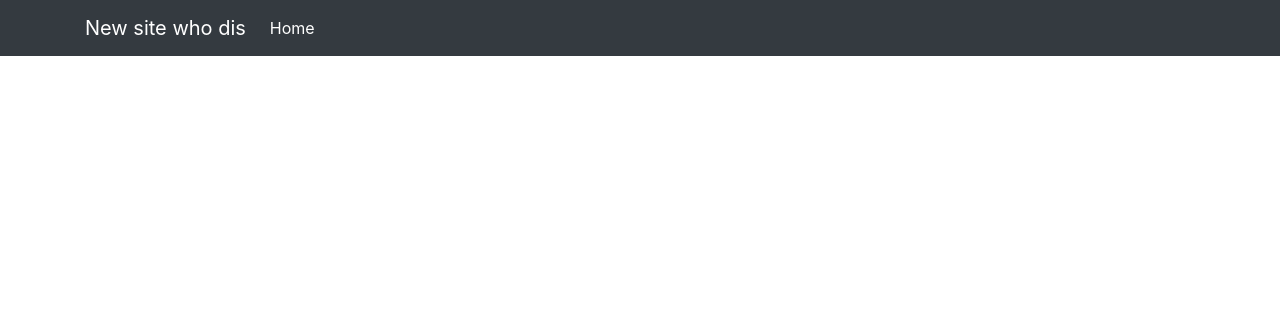
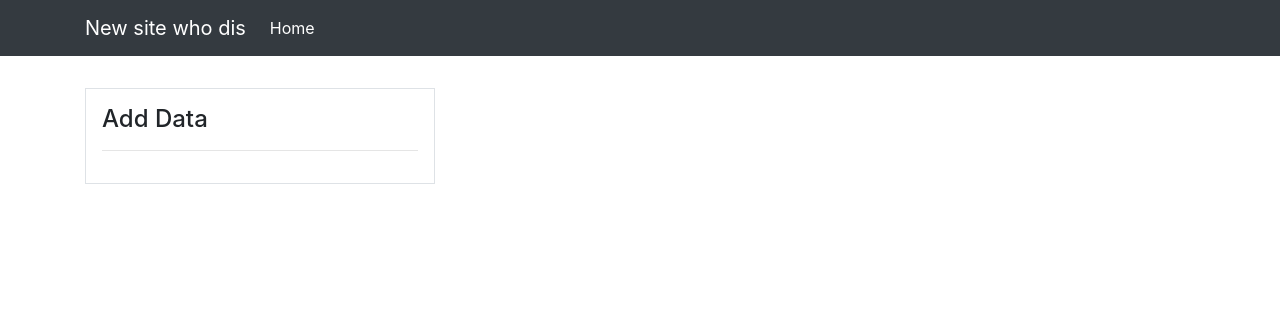
Before and after one commit to VAadit-NaN/web_fw_t2, a Django app: page / in a window 1280 px wide. Shown: the top 316 px of the page. Run offline with Django 4.2, Linux system fonts and the light colour scheme.

Commit message:
added the add data (BRANCH HERE FOR .csv INPUTS?)

```diff
--- a/dashb/templates/dashboard/index.html
+++ b/dashb/templates/dashboard/index.html
@@ -1,6 +1,16 @@
 {% extends 'partials/base.html' %}
 {%block title %}Dashboard{%endblock%}
 
-{%block content %}
+{% block content %}
+<div class="row mt-3 pt-3">
+    <div class="col-md-4">
+        <div class="border p-3">
+            <h4> Add Data </h4>
+            <hr>
+            <form method="POST">
 
+            </form>
+        </div>
+    </div>
+</div>
 {%endblock%}
```
